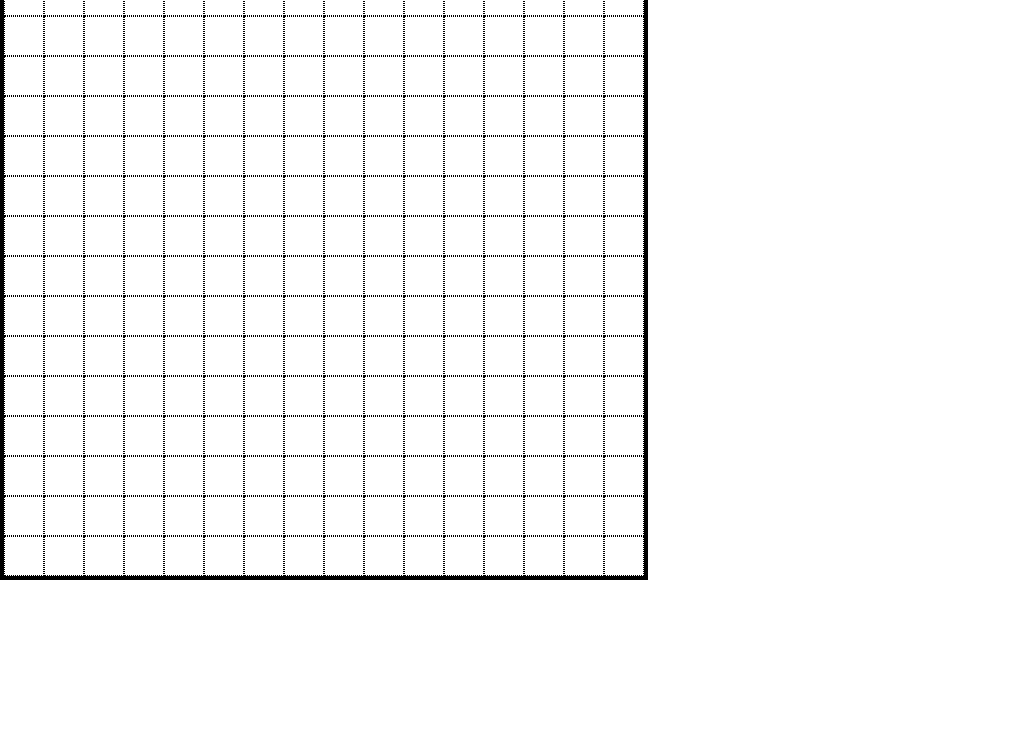
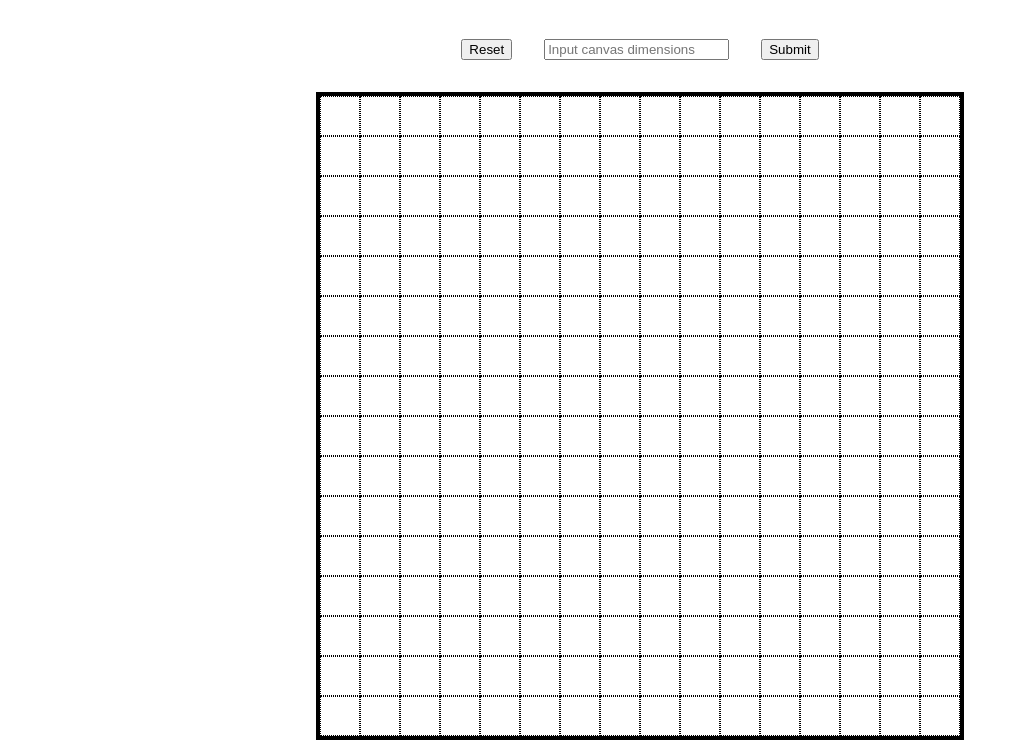
Before and after one commit to ogarrett54/etch-a-sketch, a plain HTML site: page index.html in a window 1280 px wide. Shown: the part 89-845 px from the top of the page, without its empty margins (0-1027 px from the left). Before the commit the page ends 800 px from the top, so only its background shows below. Drawn offline with Linux system fonts and the light colour scheme.

Commit message:
Finish project with some basic styling

```diff
--- a/index.html
+++ b/index.html
@@ -7,6 +7,8 @@
     <title>Etch-a-Sketch</title>
   </head>
   <body>
+    <h1>Etch-a-Sketch!</h1>
+    <div id="controls">
       <button id="reset">Reset</button>
       <input
         type="number"
@@ -14,6 +16,7 @@
         placeholder="Input canvas dimensions"
       />
       <button id="submit">Submit</button>
+    </div>
     <div class="container"></div>
   </body>
   <script src="scripts.js"></script>
--- a/scripts.js
+++ b/scripts.js
@@ -52,6 +52,7 @@ resetBtn.addEventListener("click", () => {
   const cells = document.querySelectorAll(".cell");
   cells.forEach((cell) => {
     cell.style.backgroundColor = "white";
+    cell.style.opacity = 1;
   });
 });
 
--- a/styles.css
+++ b/styles.css
@@ -1,10 +1,16 @@
 * {
     box-sizing: border-box;
+    font-family: sans-serif;
 }
 
 body {
-    padding: 0;
+    padding: 1rem;
     margin: 0;
+    display: flex;
+    flex-direction: column;
+    align-items: center;
+    justify-content: center;
+    gap: 2rem
 }
 
 .container {
@@ -24,3 +30,8 @@ body {
     border: 1px dotted black;
     flex: 1 1 auto;
 }
+
+#controls {
+    display: flex;
+    gap: 2rem;
+}
```
Lines whose indentation alone changed are shown as unchanged.
